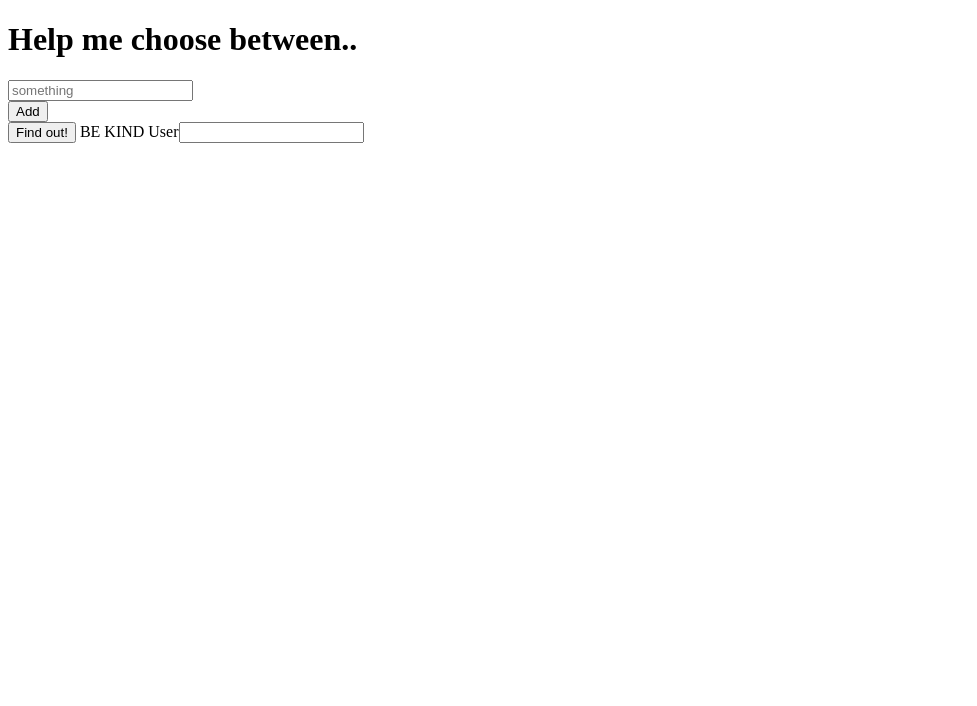
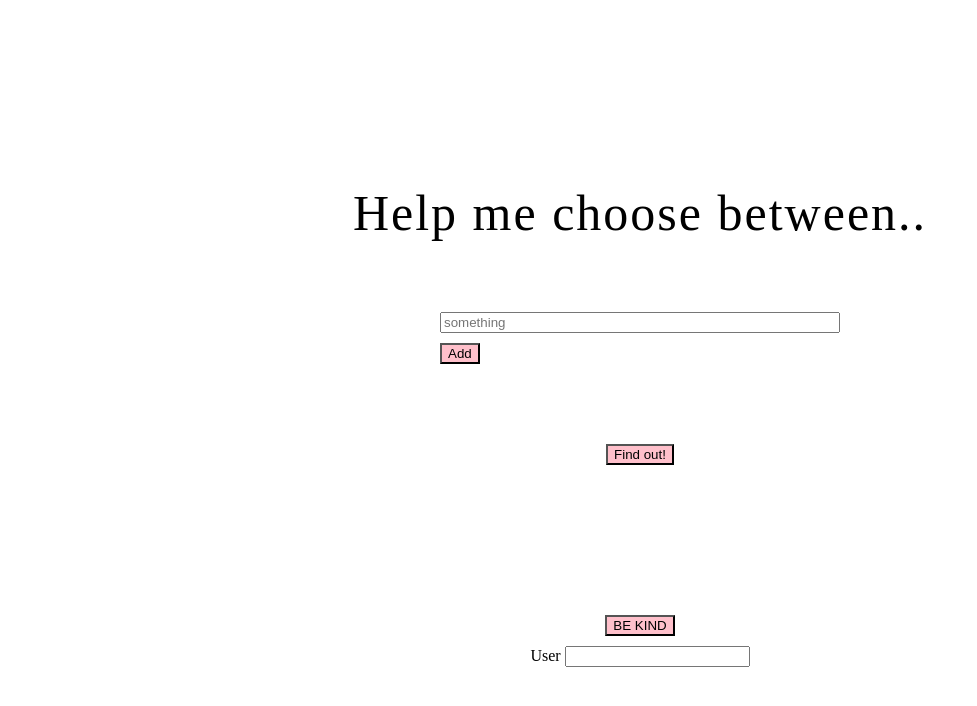
Before and after one commit to OHagberg/Help-me-chose, a plain HTML site: page index.html in a window 1280 px wide. Shown: the whole page, without its empty margins (0-977 px from the left). Drawn offline with Linux system fonts and the light colour scheme.

Commit message:
Add classes

```diff
--- a/index.html
+++ b/index.html
@@ -3,17 +3,18 @@
   <head>
     <meta charset=utf-8>
     <title>Help me choose</title>
+    <link href="./main.css" rel="stylesheet" type="text/css">
   </head>
   <body>
     <h1>Help me choose between..</h1>
-    <div>
-      <div>
+    <div class="inputSection" >
+      <div class="inputs">
         <input placeholder="something"></input>
       </div>
-      <button>Add</button>
+      <button class="addOption">Add</button>
     </div>
-    <button>Find out!</button
-      <button> BE KIND </button>
-    <label>User<input type="text"></label>
+    <button> Find out! </button>
+      <button class="beKind"> BE KIND </button>
+    <label> User <input type="text"></label>
   </body>
 </html>
```
